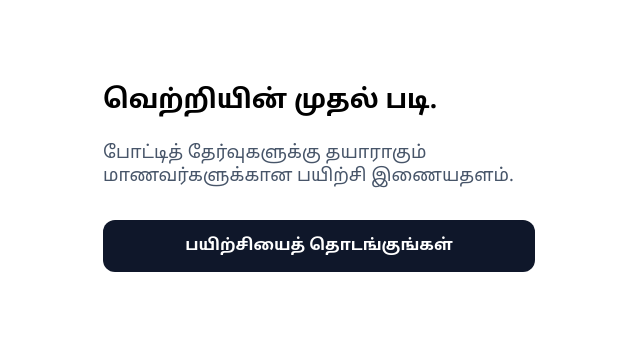
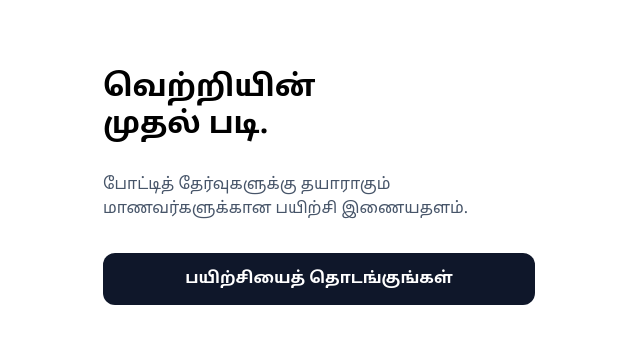
Before and after one commit to sponna1962/Ponna, a Next.js app in the folder frontend/: page /home in a window 1280 px wide. Shown: the part 255-598 px from the top of the page, without its empty margins (321-961 px from the left). Built offline with nearby package versions, Linux system fonts and the light colour scheme; no server answers.

Commit message:
Update page.tsx

```diff
--- a/frontend/src/app/home/page.tsx
+++ b/frontend/src/app/home/page.tsx
@@ -5,25 +5,19 @@
 // screen is the single action a student comes here to do. Detailed
 // performance lives on /dashboard (via the menu), not here.
 //
-// The "Start today's quiz" button and the "Practice" menu item both go to
+// No plan/quota/"Free" mention here by design (finalized requirement) — the
+// homepage's job is to immediately communicate what PONNA is and get the
+// student into practice, not surface pricing or usage details.
+//
+// The "Start Practising" button and the "Practice" menu item both go to
 // the same /quiz page — no duplicate flow (per the finalized requirement).
 
-import { useEffect, useState } from 'react';
 import { useLanguage } from '../../lib/language-context';
 import { LanguageToggle } from '../../components/LanguageToggle';
 import { StudentMenu } from '../../components/StudentMenu';
-import { studentFetch } from '../../lib/student-fetch';
 
 export default function HomePage() {
   const { t } = useLanguage();
-  const [planLabel, setPlanLabel] = useState<string | null>(null);
-
-  useEffect(() => {
-    studentFetch('/students/me/profile')
-      .then((r) => r.json())
-      .then((profile) => setPlanLabel(profile.planName))
-      .catch(() => {});
-  }, []);
 
   return (
     <main style={{ maxWidth: 480, margin: '0 auto', minHeight: '100dvh', display: 'flex', flexDirection: 'column' }}>
@@ -36,8 +30,13 @@ export default function HomePage() {
       </div>
 
       <div style={{ flex: 1, display: 'flex', flexDirection: 'column', justifyContent: 'center', padding: 24 }}>
-        <h1 style={{ fontSize: 26, fontWeight: 700, lineHeight: 1.4, marginBottom: 4 }}>{t.home.greeting}</h1>
-        <p style={{ fontSize: 18, color: '#475569', marginBottom: 32 }}>{t.home.subtext}</p>
+        {/* whiteSpace: pre-line turns the \n in translations.ts into a real
+            line break — the headline is meant to always show as exactly 2
+            lines, especially on mobile (finalized requirement). */}
+        <h1 style={{ fontSize: 30, fontWeight: 800, lineHeight: 1.25, marginBottom: 12, whiteSpace: 'pre-line' }}>
+          {t.home.greeting}
+        </h1>
+        <p style={{ fontSize: 16, color: '#475569', marginBottom: 32, lineHeight: 1.5 }}>{t.home.subtext}</p>
 
         <a
           href="/quiz"
@@ -51,17 +50,10 @@ export default function HomePage() {
             textDecoration: 'none',
             fontWeight: 600,
             fontSize: 16,
-            marginBottom: 16,
           }}
         >
           {t.home.startToday}
         </a>
-
-        {planLabel && (
-          <p style={{ fontSize: 13, color: '#94a3b8', textAlign: 'center' }}>
-            {planLabel}
-          </p>
-        )}
       </div>
     </main>
   );
```
